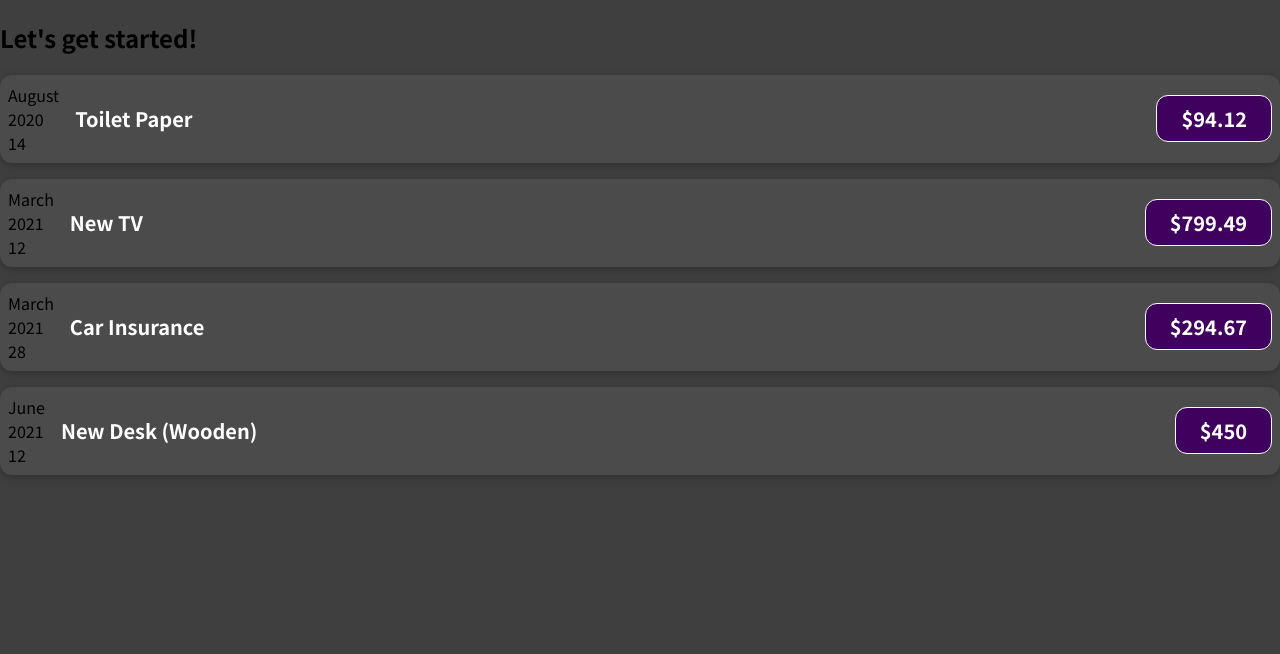
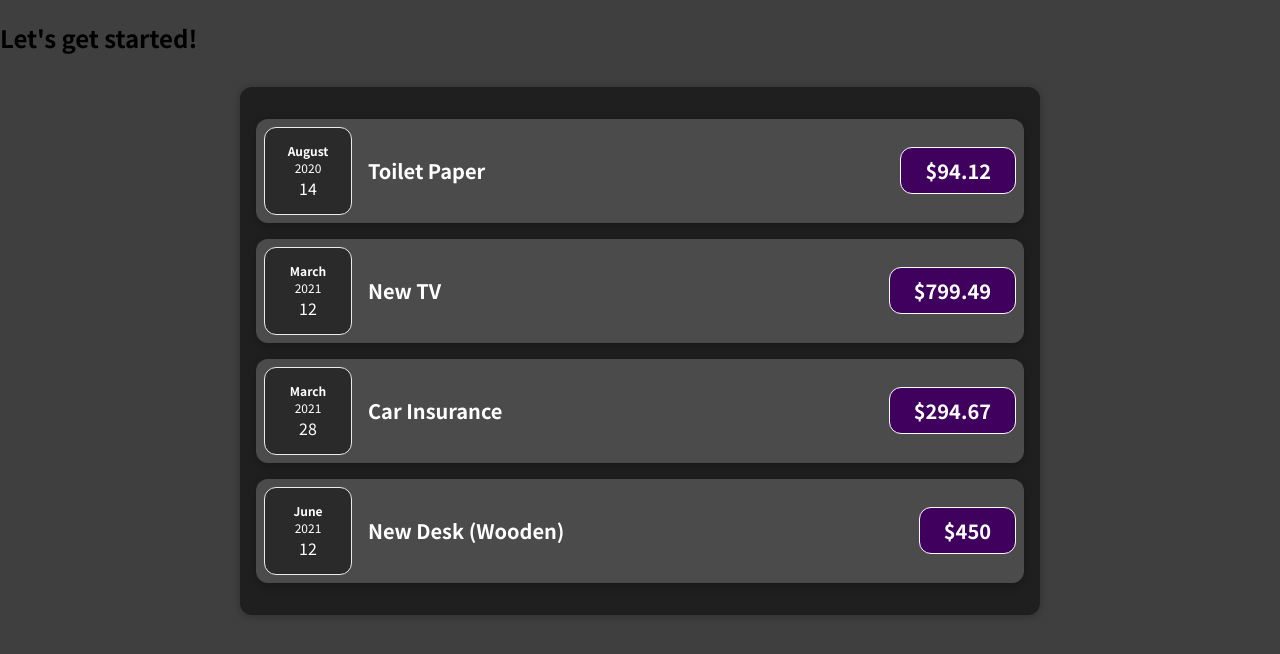
Before and after one commit to WAHoltz/ExpenseTracker, a JavaScript app in the folder 01-starting-setup/: page / in a window 1280 px wide. Shown: the top 654 px of the page. Built offline with nearby package versions, Linux system fonts and the light colour scheme.

Commit message:
created expenses component

```diff
--- a/01-starting-setup/src/App.js
+++ b/01-starting-setup/src/App.js
@@ -1,4 +1,4 @@
-import ExpenseItem from "./components/ExpenseItem";
+import Expenses from "./components/Expenses";
 
 const App = () => {
   const expenses = [
@@ -31,26 +31,7 @@
   return (
     <div>
       <h2>Let's get started!</h2>
-      <ExpenseItem
-        title={expenses[0].title}
-        amount={expenses[0].amount}
-        date={expenses[0].date}
-      />
-      <ExpenseItem
-        title={expenses[1].title}
-        amount={expenses[1].amount}
-        date={expenses[1].date}
-      />
-      <ExpenseItem
-        title={expenses[2].title}
-        amount={expenses[2].amount}
-        date={expenses[2].date}
-      />
-      <ExpenseItem
-        title={expenses[3].title}
-        amount={expenses[3].amount}
-        date={expenses[3].date}
-      />
+      <Expenses expenses={expenses} />
     </div>
   );
 };
--- /dev/null
+++ b/01-starting-setup/src/components/ExpenseDate.css
@@ -0,0 +1,26 @@
+.expense-date {
+  display: flex;
+  flex-direction: column;
+  width: 5.5rem;
+  height: 5.5rem;
+  border: 1px solid #ececec;
+  background-color: #2a2a2a;
+  color: white;
+  border-radius: 12px;
+  align-items: center;
+  justify-content: center;
+}
+
+.expense-date__month {
+  font-size: 0.75rem;
+  font-weight: bold;
+}
+
+.expense-date__year {
+  font-size: 0.75rem;
+}
+
+.expense-date__day {
+  font-size: 1.5rem;
+  font-weight: bold;
+}
--- a/01-starting-setup/src/components/ExpenseDate.js
+++ b/01-starting-setup/src/components/ExpenseDate.js
@@ -1,13 +1,15 @@
+import "./ExpenseDate.css";
+
 const ExpenseDate = (props) => {
   const month = props.date.toLocaleString("en-US", { month: "long" });
   const day = props.date.toLocaleString("en-US", { day: "2-digit" });
   const year = props.date.getFullYear();
 
   return (
-    <div>
-      <div>{month}</div>
-      <div>{year}</div>
-      <div>{day}</div>
+    <div className="expense-date">
+      <div className="expense-date__month">{month}</div>
+      <div className="expense-date__year">{year}</div>
+      <div clasName="expense-date__day">{day}</div>
     </div>
   );
 };
--- /dev/null
+++ b/01-starting-setup/src/components/Expenses.css
@@ -0,0 +1,9 @@
+.expenses {
+  padding: 1rem;
+  background-color: rgb(31, 31, 31);
+  margin: 2rem auto;
+  width: 50rem;
+  max-width: 95%;
+  border-radius: 12px;
+  box-shadow: 0 1px 8px rgba(0, 0, 0, 0.25);
+}
--- /dev/null
+++ b/01-starting-setup/src/components/Expenses.js
@@ -0,0 +1,19 @@
+import ExpenseItem from "./ExpenseItem";
+import "./Expenses.css";
+
+const Expenses = (props) => {
+  let expenseItems = [];
+  props.expenses.map((expense) =>
+    expenseItems.push(
+      <ExpenseItem
+        title={expense.title}
+        amount={expense.amount}
+        date={expense.date}
+      />
+    )
+  );
+
+  return <div className="expenses">{expenseItems}</div>;
+};
+
+export default Expenses;
```
Also changed, not shown: 1 other file (tests, documents, lock files or other folders).
